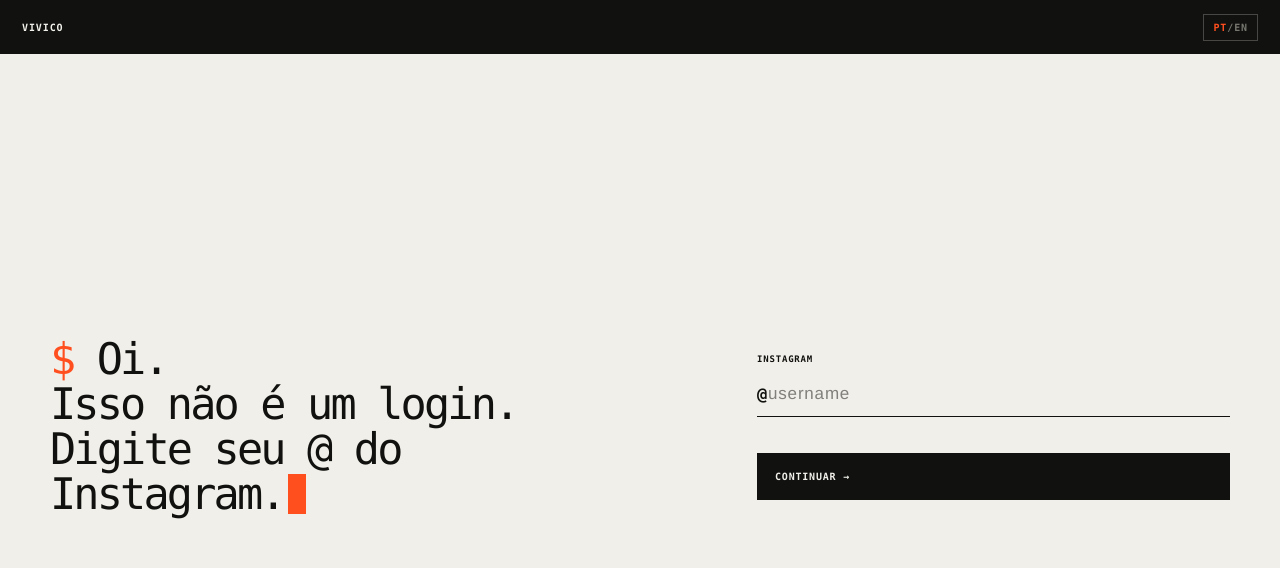
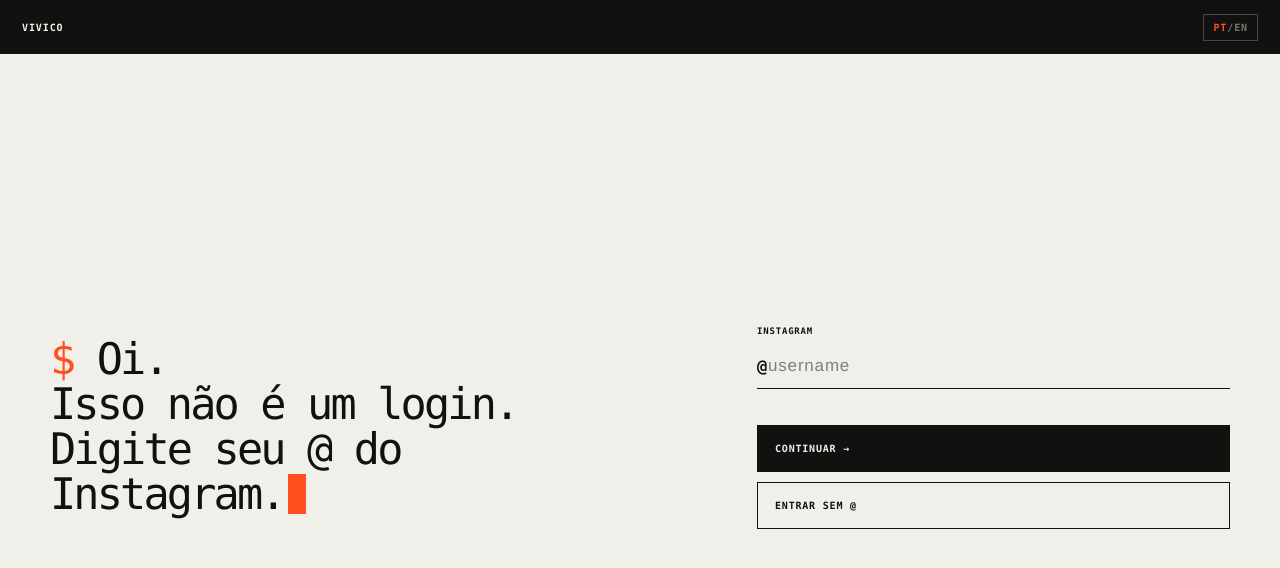
Before and after one commit to LopesVini/vivico-space, a Next.js app: page / in a window 1280 px wide. Shown: the top 568 px of the page. Built offline with nearby package versions, Linux system fonts and the light colour scheme.

Commit message:
ui: allow anonymous site entry

```diff
--- a/app/components/entry/EntryGate.tsx
+++ b/app/components/entry/EntryGate.tsx
@@ -41,6 +41,7 @@ export default function EntryGate({ lang, setLang, onEnter }: { lang: Lang; setL
         <form onSubmit={submit}>
           <label>INSTAGRAM<div className="handleInput"><span>@</span><input required minLength={1} maxLength={30} pattern="[A-Za-z0-9._]+" value={instagram} onChange={(e) => setInstagram(e.target.value.replace(/^@/, ""))} autoCapitalize="none" autoCorrect="off" autoComplete="username" placeholder="username" /></div></label>
           <button type="submit" disabled={submitting}>{pt ? "CONTINUAR →" : "CONTINUE →"}</button>
+          <button className="guestEnter" type="button" disabled={submitting} onClick={onEnter}>{pt ? "ENTRAR SEM @" : "ENTER WITHOUT @"}</button>
         </form>
         {status && <strong className="gateStatus" role="status">{status}</strong>}
       </section>
--- a/app/globals.css
+++ b/app/globals.css
@@ -205,6 +205,8 @@ h1 { grid-column: 1 / -1; margin: 52px 0 38px; font-size: clamp(62px, 10.2vw, 15
 .gateFormWrap form > button { margin-top: 8px; padding: 17px; border: 1px solid var(--ink); color: var(--paper); background: var(--ink); cursor: pointer; text-align: left; font: 600 10px var(--font-geist-mono), monospace; letter-spacing: .08em; }
 .gateFormWrap form > button:hover { color: var(--ink); background: var(--signal); }
 .gateFormWrap form > button:disabled { opacity: .55; cursor: wait; }
+.gateFormWrap form > .guestEnter { margin-top: -18px; color: var(--ink); background: transparent; }
+.gateFormWrap form > .guestEnter:hover { color: var(--paper); background: var(--ink); }
 .gateStatus { margin-top: 18px; color: var(--signal); font: 600 10px var(--font-geist-mono), monospace; letter-spacing: .07em; }
 
 .peopleBook { display: grid; grid-template-columns: repeat(3, 1fr); border-left: 1px solid var(--ink); }
```
